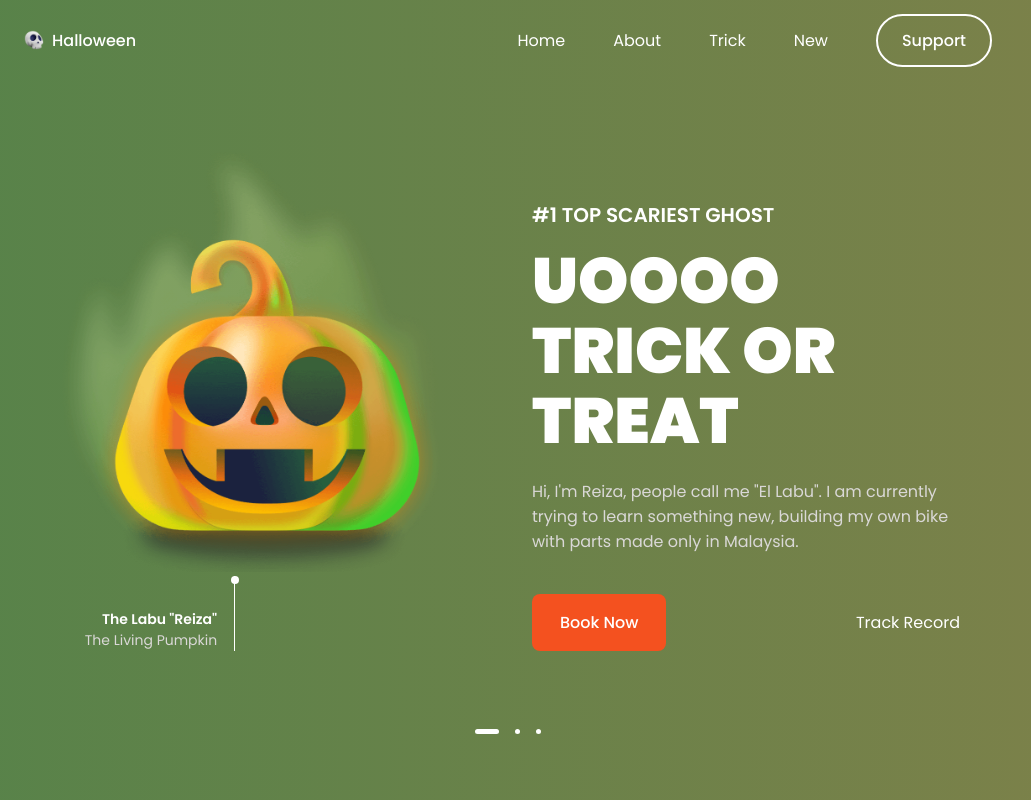
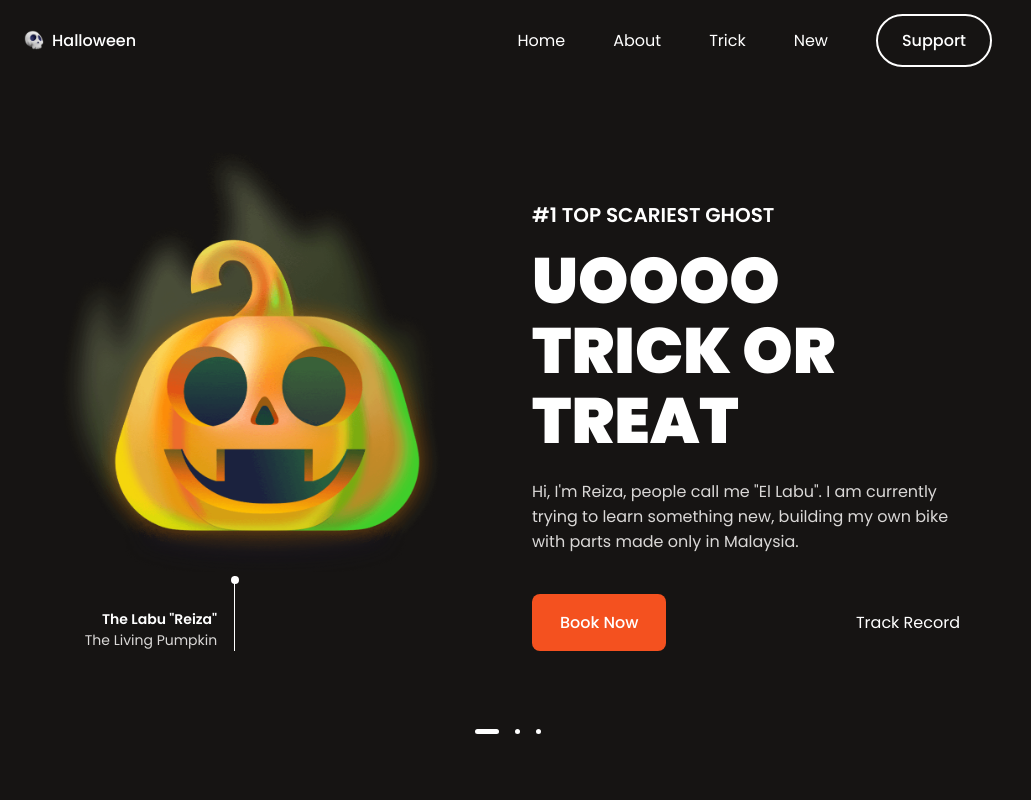
Before and after one commit to kibo13/responsive-halloween-website, a Vue app: page / in a window 1280 px wide. Shown: the top 800 px of the page, without its empty margins (0-1031 px from the left). Built offline with nearby package versions, Linux system fonts and the light colour scheme; some icons are missing.

Commit message:
style: change background color

```diff
--- a/src/assets/styles/_variables.sass
+++ b/src/assets/styles/_variables.sass
@@ -11,8 +11,8 @@
     --text-color-light          : hsl(var(--hue), 4%, 55%)
 
     // background
-    --body-color                : linear-gradient(90deg, hsl(104, 28%, 40%) 0%, hsl(58, 28%, 40%) 100%)
-    --container-color           : linear-gradient(136deg, hsl(104, 28%, 35%) 0%, hsl(58, 28%, 35%) 100%)
+    --body-color                : hsl(30, 8%, 8%)
+    --container-color           : hsl(30, 8%, 10%)
 
     // font-family
     --body-font                 : 'Poppins', sans-serif
```
